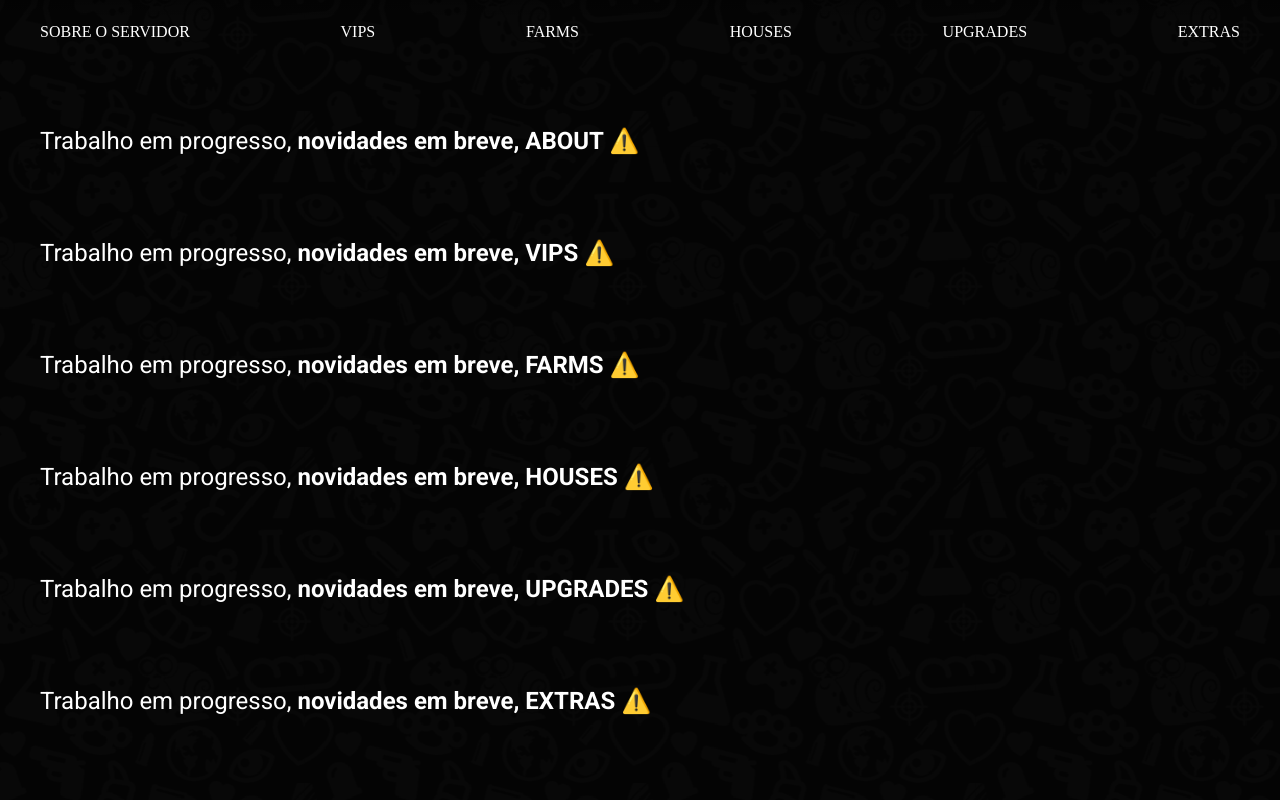
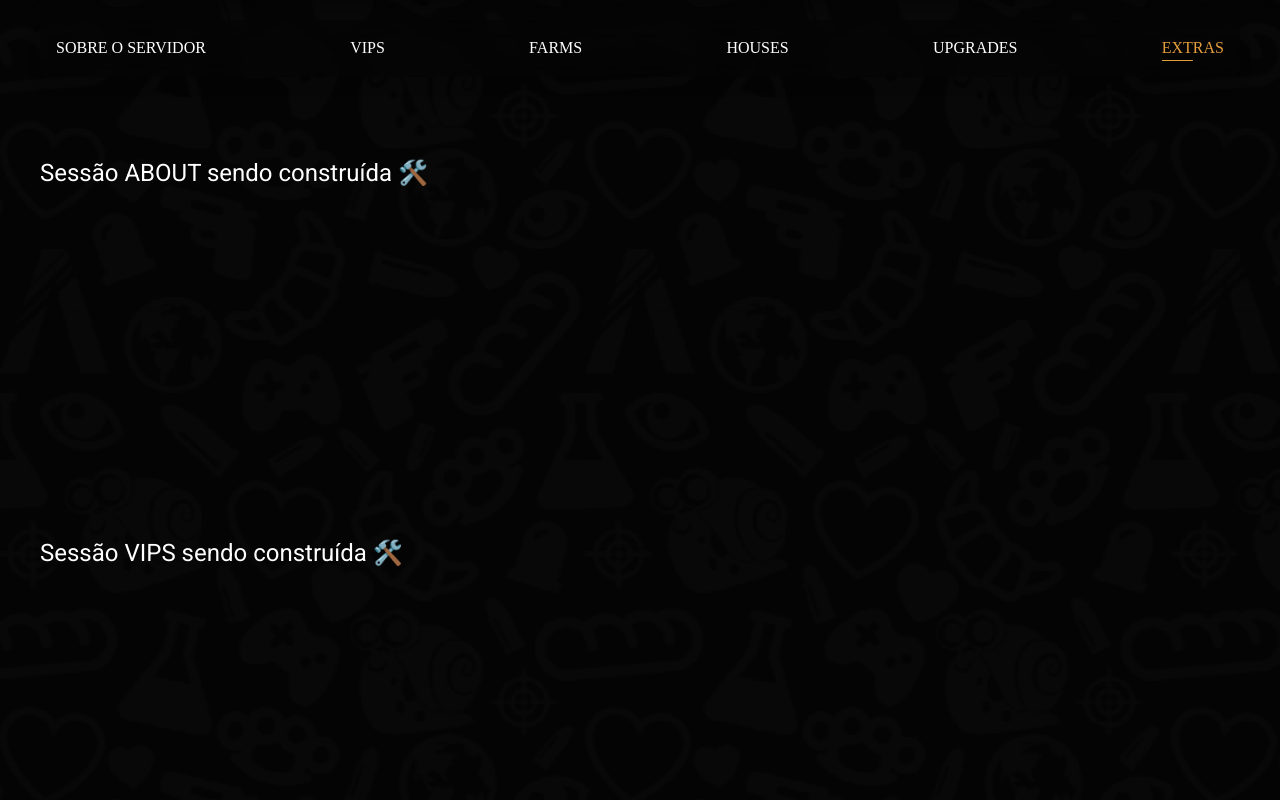
Before and after one commit to edsoncamargo/frontier, a React (Vite) app in the folder web/: page / in a window 1280 px wide. Shown: the part 860-1660 px from the top of the page. Built offline with nearby package versions, Linux system fonts and the light colour scheme; a web font is replaced by a local one.

Commit message:
feat: navbar change colors by current section

```diff
--- a/web/src/components/menu/menu.tsx
+++ b/web/src/components/menu/menu.tsx
@@ -1,16 +1,75 @@
-import { ComponentProps, ReactNode } from 'react';
+import {
+  ComponentProps,
+  ReactNode,
+  createContext,
+  useContext,
+  useEffect,
+  useMemo,
+  useRef,
+  useState,
+} from 'react';
 
 type MenuProps = {
   children: ReactNode;
 };
 
+const HashContext = createContext({ hash: '' });
+
 function Menu({ children }: Readonly<MenuProps>) {
+  const navRef = useRef<HTMLDivElement>(null);
+  const [hash, setHash] = useState<string>('');
+
+  useEffect(() => {
+    function handleScroll() {
+      updateCurrentHashByPosition();
+    }
+
+    function updateCurrentHashByPosition() {
+      const sections = [
+        'about',
+        'vips',
+        'farms',
+        'houses',
+        'upgrades',
+        'extras',
+      ];
+
+      sections.forEach((section) => {
+        const eSection = document.getElementById(section);
+
+        const sectionY = eSection!.getBoundingClientRect().y;
+        const sectionHeight = eSection!.getBoundingClientRect().height;
+        const navY = navRef.current!.getBoundingClientRect().y;
+        const navHeight = navRef.current!.getBoundingClientRect().height;
+        const scrollMarginTop = 100;
+
+        if (
+          navY >= sectionY - scrollMarginTop &&
+          navY + navHeight <= sectionY + sectionHeight
+        )
+          setHash(`#${section}`);
+      });
+    }
+
+    if (navRef.current) window.addEventListener('scroll', handleScroll);
+
+    return () => {
+      window.removeEventListener('scroll', handleScroll);
+    };
+  }, [navRef]);
+
+  const memoizedHash = useMemo(() => ({ hash }), [hash]);
+
   return (
-    <nav>
-      <ul className='flex gap-6 font-faroest text-1xl text-paragraph-50 justify-between flex-wrap max-[781px]:justify-start'>
-        {children}
-      </ul>
-    </nav>
+    <HashContext.Provider value={memoizedHash}>
+      <nav ref={navRef} className='sticky left-0 top-4 p-4'>
+        <ul className='flex gap-6 font-faroest text-1xl text-paragraph-50 justify-between flex-wrap max-[781px]:justify-start'>
+          {children}
+        </ul>
+
+        <em className='h-full w-full absolute left-0 top-0 -z-10 rounded-md bg-background-950/50 backdrop-blur-md shadow-lg'></em>
+      </nav>
+    </HashContext.Provider>
   );
 }
 
@@ -20,10 +79,14 @@ type ItemProps = ComponentProps<'a'> & {
 };
 
 function Item({ title, link, ...rest }: ItemProps) {
+  const { hash } = useContext(HashContext);
+
   return (
     <li key={link}>
       <a
-        className='hover:text-primary-950 transition-all after:content-[""] after:w-0 after:bg-primary-950 after:h-[0.5px] after:block hover:after:w-1/2 after:transition-all after:rounded-r-lg'
+        className={`hover:text-primary-950 transition-all after:content-[""] after:w-0 after:bg-primary-950 after:h-[0.5px]
+          after:block hover:after:w-1/2 after:transition-all after:rounded-r-lg
+          ${hash === link && 'text-primary-950 after:w-1/2'}`}
         href={link}
         {...rest}
       >
--- a/web/src/components/sidebar/sidebar.tsx
+++ b/web/src/components/sidebar/sidebar.tsx
@@ -6,10 +6,19 @@ import {
   FaStar,
   FaWheatAwn,
 } from 'react-icons/fa6';
-
-import { Link } from 'react-router-dom';
+import { Link, useLocation } from 'react-router-dom';
 
 export function Sidebar() {
+  const location = useLocation();
+
+  function setActiveClassIfCurrentPage(path: string) {
+    const classActive =
+      location.pathname === path
+        ? 'border-primary-950 hover:border-primary-950'
+        : '';
+    return classActive;
+  }
+
   return (
     <aside className='h-[100vh] fixed left-0 top-0 bg-zinc-950 p-4 box-border shadow-lg overflow-hidden'>
       <div className='flex flex-col h-full justify-between text-paragraph-50'>
@@ -18,31 +27,51 @@ export function Sidebar() {
             <p className='font-faroest text-3xl text-primary-950'>F</p>
           </li>
 
-          <li className='h-8 w-8 flex justify-center items-center bg-zinc-900 border-2 border-zinc-800 rounded-md hover:border-paragraph-50 transition-all'>
+          <li
+            className={`h-8 w-8 flex justify-center items-center bg-zinc-900 border-2
+              border-zinc-800 rounded-md hover:border-paragraph-50 transition-all
+              ${setActiveClassIfCurrentPage('/admin/dashboard/vips')}`}
+          >
             <Link to='/admin/dashboard/vips'>
               <FaStar />
             </Link>
           </li>
 
-          <li className='h-8 w-8 flex justify-center items-center bg-zinc-900 border-2 border-zinc-800 rounded-md hover:border-paragraph-50 transition-all'>
+          <li
+            className={`h-8 w-8 flex justify-center items-center bg-zinc-900 border-2
+              border-zinc-800 rounded-md hover:border-paragraph-50 transition-all
+              ${setActiveClassIfCurrentPage('/admin/dashboard/farms')}`}
+          >
             <Link to=''>
               <FaWheatAwn />
             </Link>
           </li>
 
-          <li className='h-8 w-8 flex justify-center items-center bg-zinc-900 border-2 border-zinc-800 rounded-md hover:border-paragraph-50 transition-all'>
+          <li
+            className={`h-8 w-8 flex justify-center items-center bg-zinc-900 border-2
+              border-zinc-800 rounded-md hover:border-paragraph-50 transition-all
+              ${setActiveClassIfCurrentPage('/admin/dashboard/houses')}`}
+          >
             <Link to=''>
               <FaHouse />
             </Link>
           </li>
 
-          <li className='h-8 w-8 flex justify-center items-center bg-zinc-900 border-2 border-zinc-800 rounded-md hover:border-paragraph-50 transition-all'>
+          <li
+            className={`h-8 w-8 flex justify-center items-center bg-zinc-900 border-2
+              border-zinc-800 rounded-md hover:border-paragraph-50 transition-all
+              ${setActiveClassIfCurrentPage('/admin/dashboard/upgrades')}`}
+          >
             <Link to=''>
               <FaArrowUpFromGroundWater />
             </Link>
           </li>
 
-          <li className='h-8 w-8 flex justify-center items-center bg-zinc-900 border-2 border-zinc-800 rounded-md hover:border-paragraph-50 transition-all'>
+          <li
+            className={`h-8 w-8 flex justify-center items-center bg-zinc-900 border-2
+              border-zinc-800 rounded-md hover:border-paragraph-50 transition-all
+              ${setActiveClassIfCurrentPage('/admin/dashboard/extras')}`}
+          >
             <Link to=''>
               <FaPlus />
             </Link>
@@ -50,7 +79,10 @@ export function Sidebar() {
         </ul>
 
         <ul>
-          <li className='h-8 w-8 flex justify-center items-center bg-zinc-900 border-2 border-zinc-800 rounded-md hover:border-paragraph-50 transition-all'>
+          <li
+            className='h-8 w-8 flex justify-center items-center bg-zinc-900 border-2
+              border-zinc-800 rounded-md hover:border-paragraph-50 transition-all'
+          >
             <Link to='/'>
               <FaGlobe />
             </Link>
--- a/web/src/pages/normal/about/about.normal.tsx
+++ b/web/src/pages/normal/about/about.normal.tsx
@@ -1,11 +1,8 @@
 export function About() {
   return (
     <section>
-      <p className='text-2xl text-paragraph-50 w-full'>
-        Trabalho em progresso,{' '}
-        <span className='font-bold whitespace-nowrap'>
-          novidades em breve, ABOUT ⚠️
-        </span>
+      <p className='text-2xl text-paragraph-50 w-full h-[300px]'>
+        Sessão ABOUT sendo construída 🛠️
       </p>
     </section>
   );
--- a/web/src/pages/normal/extras/extras.normal.tsx
+++ b/web/src/pages/normal/extras/extras.normal.tsx
@@ -1,11 +1,8 @@
 export function ExtrasNormal() {
   return (
     <section>
-      <p className='text-2xl text-paragraph-50 w-full'>
-        Trabalho em progresso,{' '}
-        <span className='font-bold whitespace-nowrap'>
-          novidades em breve, EXTRAS ⚠️
-        </span>
+      <p className='text-2xl text-paragraph-50 w-full h-[300px]'>
+        Sessão EXTRAS sendo construída 🛠️
       </p>
     </section>
   );
--- a/web/src/pages/normal/farms/farms.normal.tsx
+++ b/web/src/pages/normal/farms/farms.normal.tsx
@@ -1,11 +1,8 @@
 export function FarmsNormal() {
   return (
     <section>
-      <p className='text-2xl text-paragraph-50 w-full'>
-        Trabalho em progresso,{' '}
-        <span className='font-bold whitespace-nowrap'>
-          novidades em breve, FARMS ⚠️
-        </span>
+      <p className='text-2xl text-paragraph-50 w-full h-[300px]'>
+        Sessão FARMS sendo construída 🛠️
       </p>
     </section>
   );
--- a/web/src/pages/normal/houses/houses.normal.tsx
+++ b/web/src/pages/normal/houses/houses.normal.tsx
@@ -1,11 +1,8 @@
 export function HousesNormal() {
   return (
     <section>
-      <p className='text-2xl text-paragraph-50 w-full'>
-        Trabalho em progresso,{' '}
-        <span className='font-bold whitespace-nowrap'>
-          novidades em breve, HOUSES ⚠️
-        </span>
+      <p className='text-2xl text-paragraph-50 w-full h-[300px]'>
+        Sessão HOUSES sendo construída 🛠️
       </p>
     </section>
   );
--- a/web/src/pages/normal/root.tsx
+++ b/web/src/pages/normal/root.tsx
@@ -23,27 +23,27 @@ export function Root() {
           <Menu.Item title='EXTRAS' link='#extras' />
         </Menu>
 
-        <section id='about'>
+        <section id='about' className='scroll-mt-20'>
           <About />
         </section>
 
-        <section id='vips'>
+        <section id='vips' className='scroll-mt-20'>
           <VipsNormal />
         </section>
 
-        <section id='farms'>
+        <section id='farms' className='scroll-mt-20'>
           <FarmsNormal />
         </section>
 
-        <section id='houses'>
+        <section id='houses' className='scroll-mt-20'>
           <HousesNormal />
         </section>
 
-        <section id='upgrades'>
+        <section id='upgrades' className='scroll-mt-20'>
           <UpgradesNormal />
         </section>
 
-        <section id='extras'>
+        <section id='extras' className='scroll-mt-20'>
           <ExtrasNormal />
         </section>
       </article>
--- a/web/src/pages/normal/rules/rules.normal.tsx
+++ b/web/src/pages/normal/rules/rules.normal.tsx
@@ -1,11 +1,8 @@
 export function RulesNormal() {
   return (
     <section>
-      <p className='text-2xl text-paragraph-50 w-full'>
-        Trabalho em progresso,{' '}
-        <span className='font-bold whitespace-nowrap'>
-          novidades em breve, Rules ⚠️
-        </span>
+      <p className='text-2xl text-paragraph-50 w-full h-[300px]'>
+        Sessão RULES sendo construída 🛠️
       </p>
     </section>
   );
--- a/web/src/pages/normal/upgrades/upgrades.normal.tsx
+++ b/web/src/pages/normal/upgrades/upgrades.normal.tsx
@@ -1,11 +1,8 @@
 export function UpgradesNormal() {
   return (
     <section>
-      <p className='text-2xl text-paragraph-50 w-full'>
-        Trabalho em progresso,{' '}
-        <span className='font-bold whitespace-nowrap'>
-          novidades em breve, UPGRADES ⚠️
-        </span>
+      <p className='text-2xl text-paragraph-50 w-full h-[300px]'>
+        Sessão UPGRADES sendo construída 🛠️
       </p>
     </section>
   );
--- a/web/src/pages/normal/vips/vips.normal.tsx
+++ b/web/src/pages/normal/vips/vips.normal.tsx
@@ -1,11 +1,8 @@
 export function VipsNormal() {
   return (
     <section>
-      <p className='text-2xl text-paragraph-50 w-full'>
-        Trabalho em progresso,{' '}
-        <span className='font-bold whitespace-nowrap'>
-          novidades em breve, VIPS ⚠️
-        </span>
+      <p className='text-2xl text-paragraph-50 w-full h-[300px]'>
+        Sessão VIPS sendo construída 🛠️
       </p>
     </section>
   );
```
